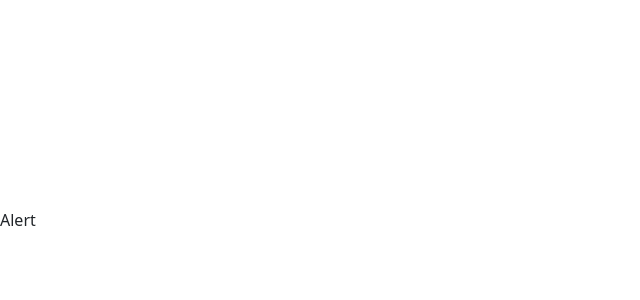
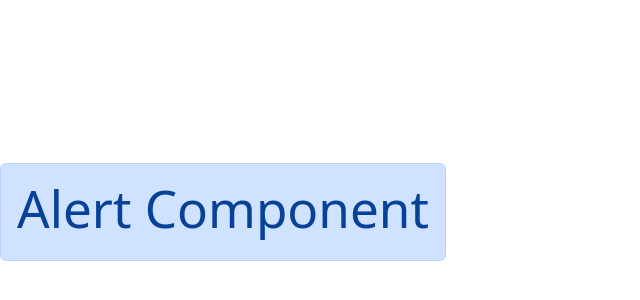
Before and after one commit to zahooronly/back-to-React, a React (Vite) app: page / in a window 1280 px wide. Shown: the part 180-480 px from the top of the page, without its empty margins (0-640 px from the left). Built offline with nearby package versions, Linux system fonts and the light colour scheme; the HTML template or start-up script is replaced by a standard one.

Commit message:
Alert component

```diff
--- a/src/App.tsx
+++ b/src/App.tsx
@@ -25,7 +25,9 @@
         onSelectItem={onSelectHandler}
         heading="Cities"
       /> */}
-      <Alert />
+      <Alert>
+        <h1>Alert Component</h1>
+      </Alert>
     </div>
   );
 }
--- a/src/components/Alert/Alert.tsx
+++ b/src/components/Alert/Alert.tsx
@@ -1,5 +1,10 @@
-const Alert = () => {
-  return <div>Alert</div>;
+import { ReactNode } from "react";
+
+interface Props {
+  children: ReactNode;
+}
+const Alert = ({ children }: Props) => {
+  return <div className="alert alert-primary">{children}</div>;
 };
 
 export default Alert;
```
